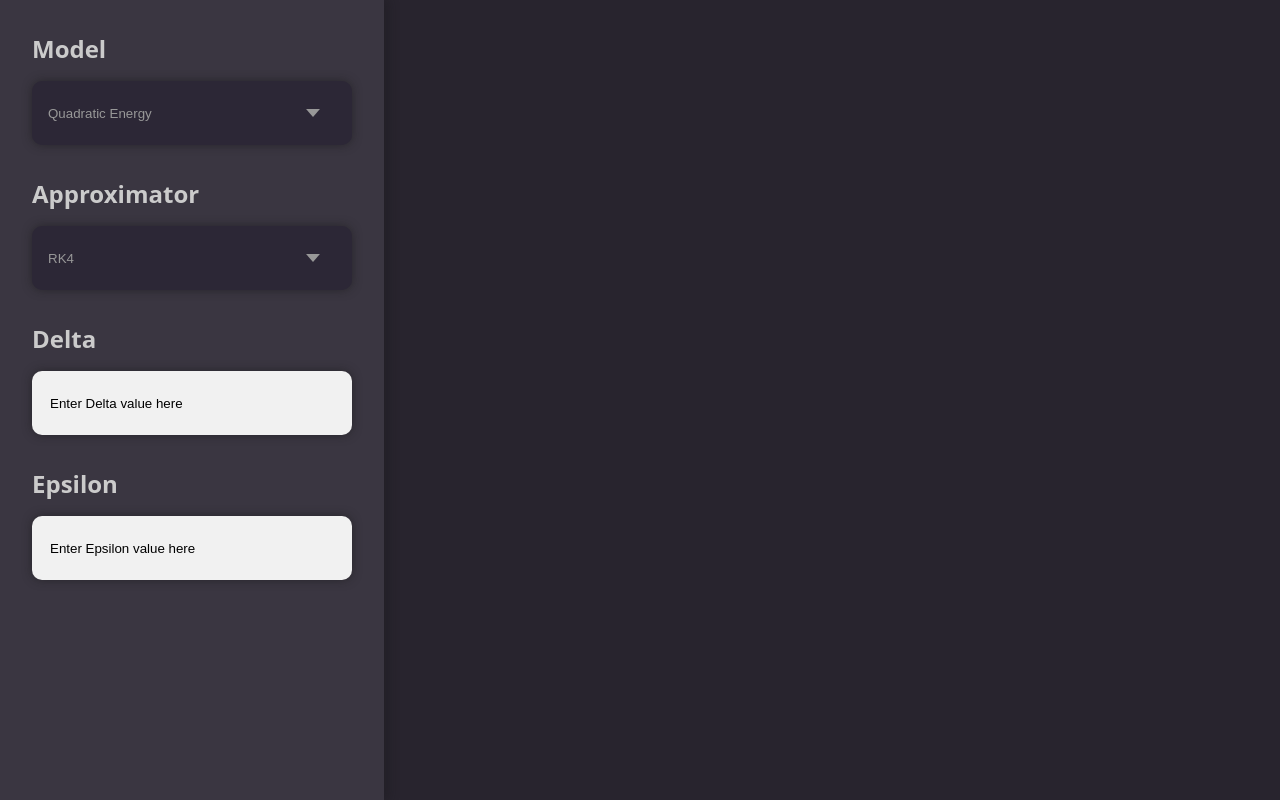
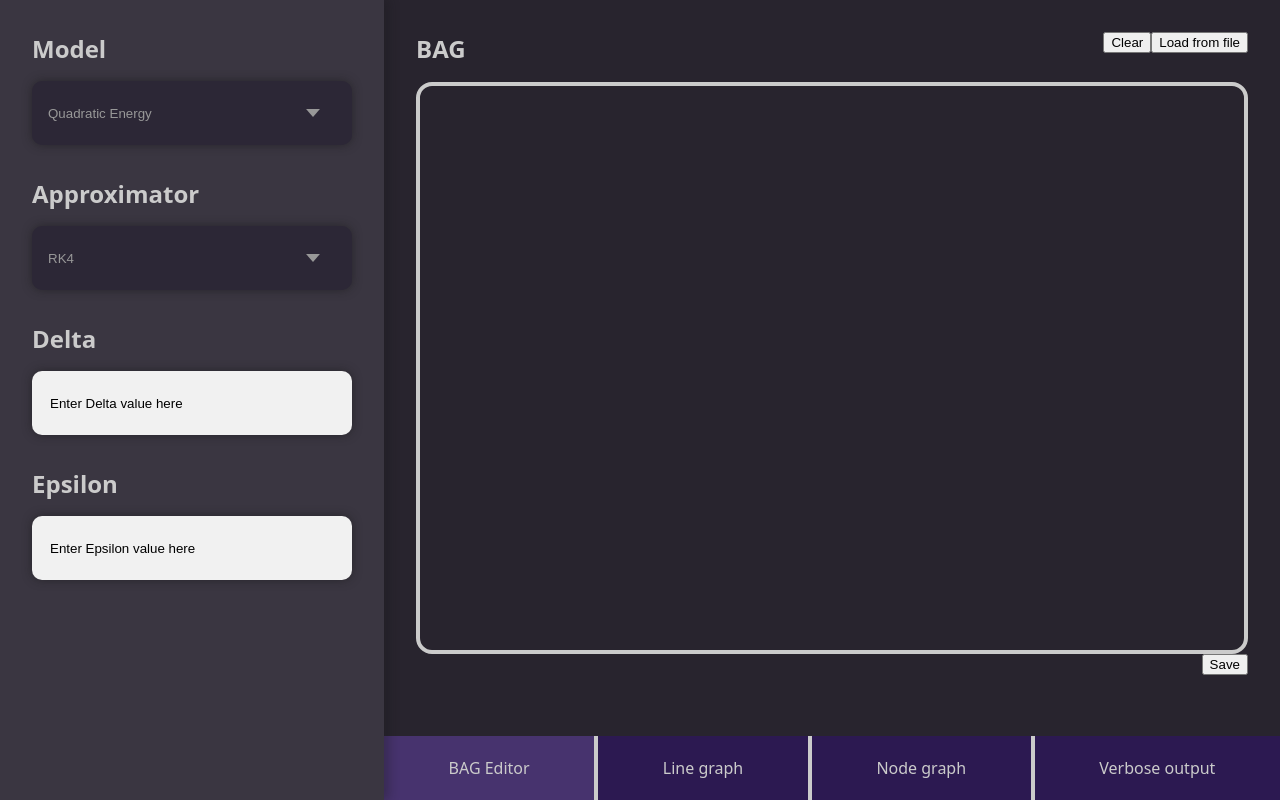
Before and after one commit to pTinosq/AIRA, a Flask app: page / in a window 1280 px wide. Run offline with Flask 2, Linux system fonts and the light colour scheme.

Commit message:
Added tabs

```diff
--- a/root/static/core.css
+++ b/root/static/core.css
@@ -30,7 +30,85 @@ body {
     Oxygen, Ubuntu, Cantarell, "Open Sans", "Helvetica Neue", sans-serif;
 }
 
+h1,
+h2,
+h3,
+h4,
+p,
+span,
+a {
+  margin: 0;
+}
+
 input,
 label {
   display: block;
 }
+
+label,
+h2 {
+  font-size: 24px;
+  padding-bottom: 16px;
+  font-weight: 600;
+  color: var(--light);
+  margin: 0;
+}
+
+textarea {
+  color: var(--light);
+  background-color: var(--dark);
+  padding: 16px;
+  font-size: 18px;
+  resize: none;
+  border: 4px solid var(--light);
+  border-radius: 16px;
+}
+
+nav {
+  height: 64px;
+  width: 100%;
+  background-color: #2c1951;
+  grid-area: section;
+}
+
+.tabs {
+  display: flex;
+  height: 100%;
+}
+
+.tab {
+  flex-grow: 1;
+  height: 100%;
+  background-color: #2c1951;
+}
+
+.tab a {
+  height: 100%;
+  width: 100%;
+  text-decoration: none;
+}
+
+.tab a p {
+  text-align: center;
+  position: relative;
+  top: 50%;
+  transform: translateY(-50%);
+  color: var(--light);
+}
+
+.tab {
+  border-left: 2px solid var(--light);
+  border-right: 2px solid var(--light);
+}
+
+.tab:nth-last-child(1) {
+  border-right: none;
+}
+
+.tab:nth-child(1) {
+  border-left: none;
+}
+
+.tab_active {
+  background-color: #47336e;
+}
--- a/root/static/home.css
+++ b/root/static/home.css
@@ -21,9 +21,42 @@ aside {
   padding-top: 32px;
 }
 
-section {
+#section_child {
   grid-area: section;
   background-color: var(--dark);
+  height: calc(100% - 64px);
+  padding: 32px;
+  width: 100%;
+  display: grid;
+  grid-template-columns: 1fr;
+  grid-template-rows: 50px auto 50px;
+  gap: 0px 0px;
+  grid-auto-flow: row;
+  grid-template-areas:
+    "."
+    "."
+    ".";
+}
+
+.title_bar {
+  overflow: auto;
+  height: 50px;
+}
+
+.title_bar h2 {
+  float: left;
+}
+
+.title_bar button {
+  float: right;
+}
+
+#BAG_text_form {
+  width: 100%;
   height: 100%;
+}
+
+#BAG_text {
   width: 100%;
+  height: 100%;
 }
--- a/root/templates/_components/aside.html
+++ b/root/templates/_components/aside.html
@@ -4,7 +4,7 @@
     <label for="{{ id }}">{{ title }}</label>
     <div class="select-wrapper">
         <img src="{{ url_for('static', filename='images/arrow-down.svg') }}" alt="">
-        <select name="{{ id }}" id="{{ id }}">
+        <select class="aside_data" name="{{ id }}" id="{{ id }}">
             {% for option in options %}
             <option value="{{ options[option] }}">{{ option }}</option>
             {% endfor %}
@@ -18,6 +18,6 @@
 
 <div class='aside_float aside_child' id="{{ id+'_master' }}">
     <label for="{{ id }}">{{ title }}</label>
-    <input type="number" step="any" id="{{ id }}" min={{min}} placeholder="{{ placeholder }}">
+    <input class="aside_data" type="number" step="any" id="{{ id }}" min={{min}} placeholder="{{ placeholder }}">
 </div>
 {%- endmacro %}
--- a/root/templates/home.html
+++ b/root/templates/home.html
@@ -29,9 +29,49 @@
     </aside>
 
     <section>
+        <div id="section_child">
+            <div class="title_bar">
+                <h2>BAG</h2>
+                <button>Load from file</button>
+                <button>Clear</button>
+            </div>
+            <form id="BAG_text_form" action="" method="get">
+                <textarea name="BAG_text" id="BAG_text"></textarea>
+            </form>
+            <div class="title_bar">
+                <button>Save</button>
+            </div>
+        </div>
 
+        <nav>
+            <div class="tabs">
+                <div class="tab tab_active">
+                    <a href="#">
+                        <p>BAG Editor</p>
+                    </a>
+                </div>
+
+                <div class="tab">
+                    <a href="#">
+                        <p>Line graph</p>
+                    </a>
+                </div>
+                <div class="tab">
+                    <a href="#">
+                        <p>Node graph</p>
+                    </a>
+                </div>
+                <div class="tab">
+                    <a href="#">
+                        <p>Verbose output</p>
+                    </a>
+                </div>
+            </div>
+        </nav>
     </section>
 
+
+    <script src="{{url_for('static', filename='js/component_storage.js')}}"></script>
     <script src="{{url_for('static', filename='js/dd_disabler.js')}}"></script>
 </main>
 {% endblock content %}
--- a/root/templates/layout.html
+++ b/root/templates/layout.html
@@ -7,6 +7,7 @@
     <meta name="viewport" content="width=device-width, initial-scale=1.0">
     <title>Home</title>
     <link rel="stylesheet" href="{{ url_for('static', filename='core.css') }}">
+    <script src="static/js/storage_handler.js"></script>
     {% block head %}
     {% endblock %}
 
@@ -19,6 +20,7 @@
         {% endblock %}
     </div>
 
+
 </body>
 
 </html>
```
Also changed, not shown: root/static/components/aside.css (+0 -7 lines).
